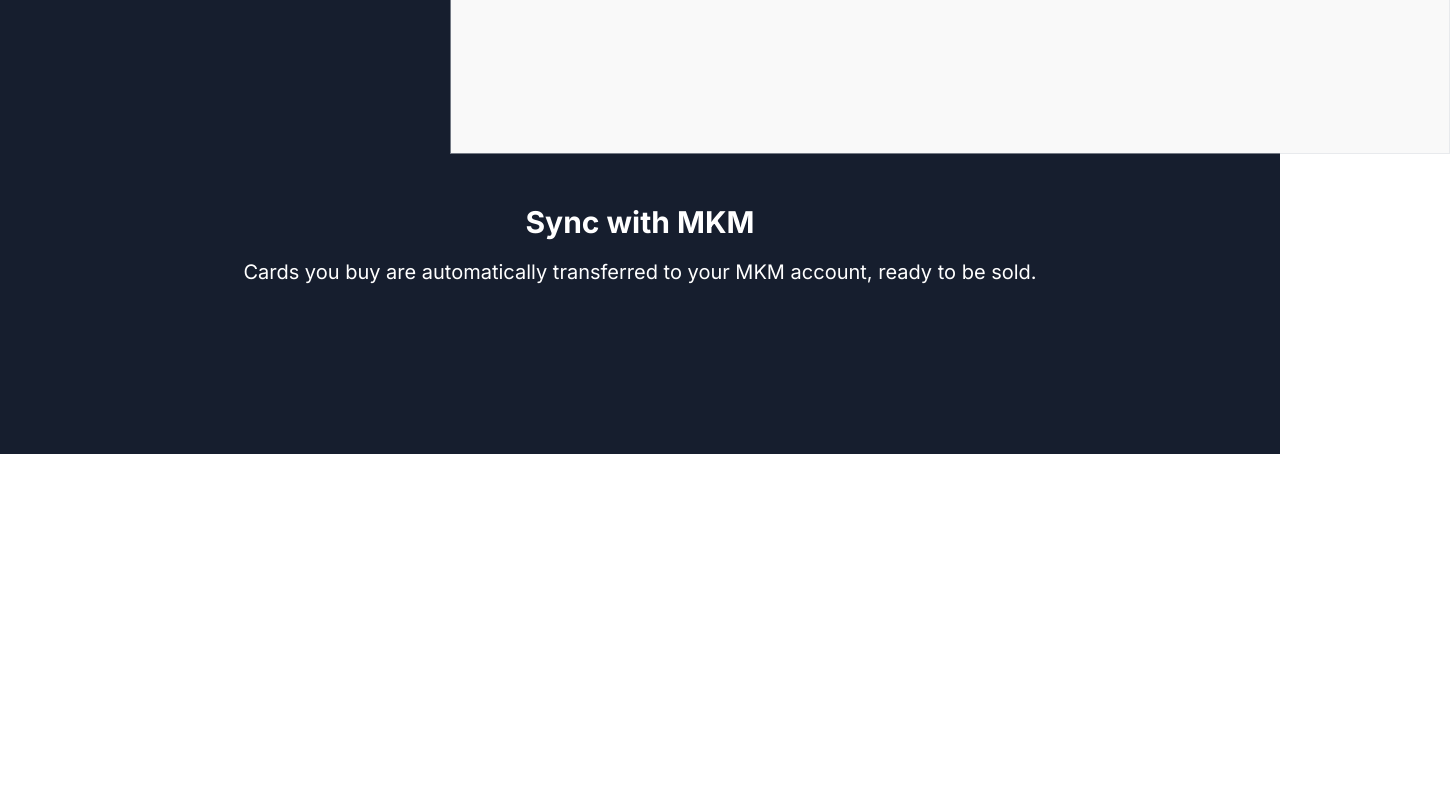
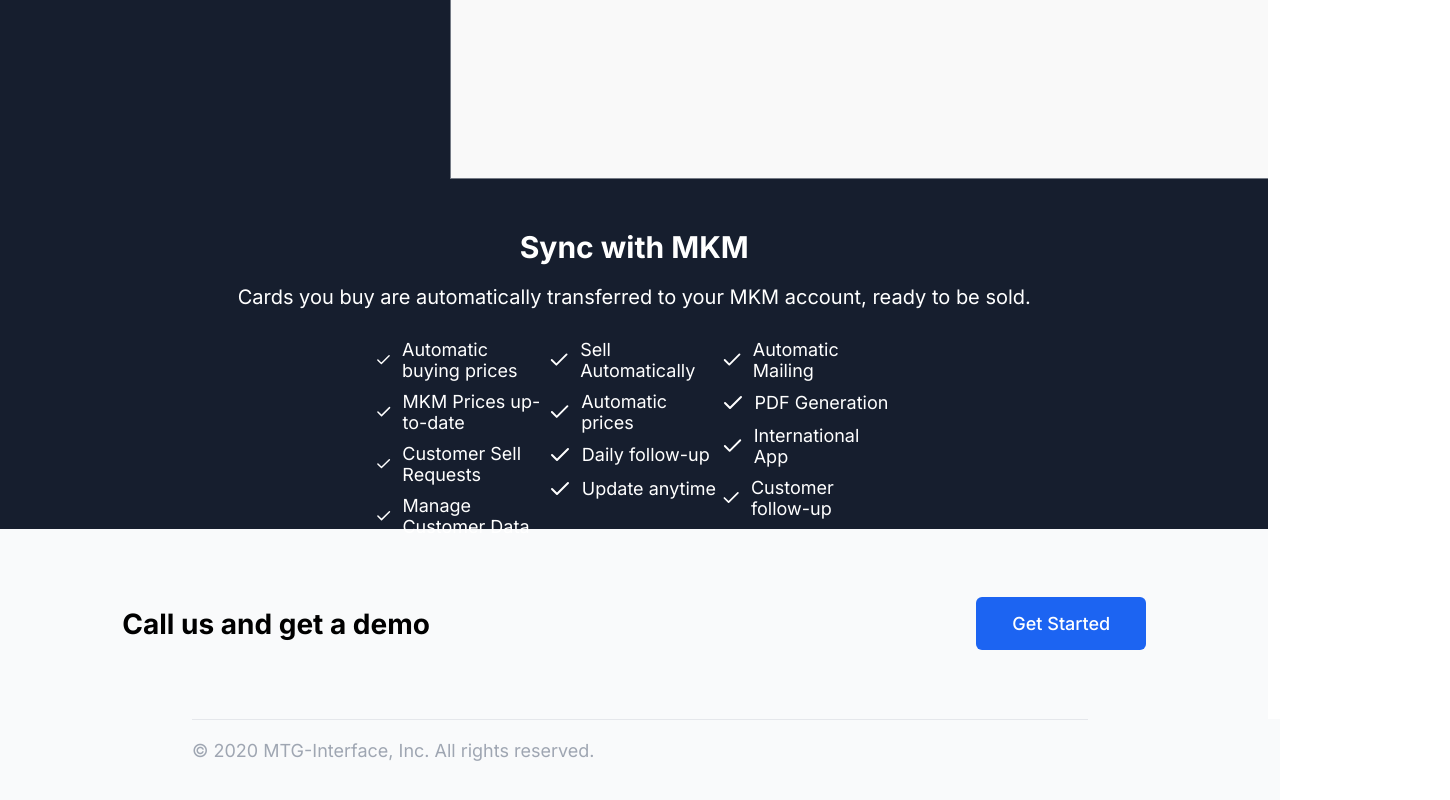
Before and after one commit to YoannBuzenet/mbi_web, a Next.js app: page / in a window 1280 px wide. Shown: the part 1460-2260 px from the top of the page, 1450 px wide, since content can reach past the window. Before the commit the page ends 1914 px from the top, so only its background shows below. Built offline with nearby package versions, Linux system fonts and the light colour scheme.

Commit message:
finished first page without responsive

```diff
--- a/package.json
+++ b/package.json
@@ -10,6 +10,7 @@
   "dependencies": {
     "next": "9.4.4",
     "react": "16.13.1",
-    "react-dom": "16.13.1"
+    "react-dom": "16.13.1",
+    "react-feather": "^2.0.8"
   }
 }
--- a/pages/index.js
+++ b/pages/index.js
@@ -1,5 +1,6 @@
 import Head from "next/head";
 import Navbar from "../components/Navbar";
+const Check = require("react-feather/dist/icons/check").default;
 
 export default function Home() {
   return (
@@ -87,11 +88,81 @@ export default function Home() {
               Cards you buy are automatically transferred to your MKM account,
               ready to be sold.
             </p>
+            <div className="tick-box">
+              <div>
+                <div>
+                  <Check />
+                  <span>Automatic buying prices</span>
+                </div>
+                <div>
+                  <Check />
+                  <span>MKM Prices up-to-date</span>
+                </div>
+                <div>
+                  <Check />
+                  <span>Customer Sell Requests</span>
+                </div>
+                <div>
+                  <Check />
+                  <span>Manage Customer Data</span>
+                </div>
+              </div>
+              <div>
+                <div>
+                  <Check />
+                  <span>Sell Automatically</span>
+                </div>
+                <div>
+                  <Check />
+                  <span>Automatic prices</span>
+                </div>
+                <div>
+                  <Check />
+                  <span>Daily follow-up</span>
+                </div>
+                <div>
+                  <Check />
+                  <span>Update anytime</span>
+                </div>
+              </div>
+              <div>
+                <div>
+                  <Check />
+                  <span>Automatic Mailing</span>
+                </div>
+                <div>
+                  <Check />
+                  <span>PDF Generation</span>
+                </div>
+                <div>
+                  <Check />
+                  <span>International App</span>
+                </div>
+                <div>
+                  <Check />
+                  <span>Customer follow-up</span>
+                </div>
+              </div>
+            </div>
+          </div>
+        </div>
+        <div className="fifth-liner">
+          <div>
+            <p>Call us and get a demo</p>
+            <button type="button" className="CTA-button">
+              Get Started
+            </button>
           </div>
         </div>
       </main>
 
-      <footer></footer>
+      <footer>
+        <div className="container">
+          <div className="footerContent">
+            <span>© 2020 MTG-Interface, Inc. All rights reserved.</span>
+          </div>
+        </div>
+      </footer>
     </>
   );
 }
--- a/style.css
+++ b/style.css
@@ -28,6 +28,11 @@ ul {
   padding: 0;
 }
 
+main {
+  width: 99.1vw;
+  overflow: hidden;
+}
+
 /**********************/
 /*******HOMEPAGE*******/
 /**********************/
@@ -46,7 +51,8 @@ ul {
   margin-top: 20px;
 }
 
-.left-content button {
+.left-content button,
+.CTA-button {
   margin-top: 32px;
   padding-left: 3.5rem;
   padding-right: 3.5rem;
@@ -62,7 +68,8 @@ ul {
   transition: background-color 0.5s;
 }
 
-.left-content button:hover {
+.left-content button:hover,
+.CTA-button:hover {
   background-color: rgba(63, 131, 248, 0.8);
   transition: background-color 0.5s;
 }
@@ -158,6 +165,7 @@ h2.punchline {
   color: white;
   height: 600px;
   padding-top: 35rem;
+  padding-bottom: 30rem;
 }
 
 .fourth-liner p {
@@ -165,10 +173,55 @@ h2.punchline {
   text-align: center;
 }
 
+.fourth-liner .tick-box {
+  margin-left: 156px;
+  margin-right: 156px;
+  display: flex;
+  justify-content: center;
+  font-size: 1.8rem;
+}
+
+.tick-box > div {
+  width: 30%;
+}
+
+.tick-box > div > div {
+  display: flex;
+  align-items: center;
+  justify-content: flex-start;
+  margin-top: 10px;
+}
+
+.tick-box > div > div svg {
+  margin-right: 10px;
+}
+
 h3.punchline {
   margin: 0;
   font-size: 3rem;
   text-align: center;
+}
+
+.fifth-liner {
+  padding: 5rem 0;
+  background-color: rgb(249, 250, 251);
+}
+
+.fifth-liner > div {
+  display: flex;
+  justify-content: space-between;
+  align-items: center;
+  max-width: 1024px;
+  margin: 0 auto;
+}
+
+.fifth-liner button.CTA-button {
+  margin-top: 0;
+}
+
+.fifth-liner p {
+  font-size: 2.8rem;
+  font-weight: 700;
 }
 
 @media only screen and (max-width: 1400px) {
@@ -209,6 +262,27 @@ h3.punchline {
 }
 
 /**********************/
+/********Footer*******/
+/**********************/
+
+footer {
+  background-color: rgb(249, 250, 251);
+  color: rgb(159, 166, 178);
+  padding-bottom: 6rem;
+}
+footer > div {
+  border-top: 1px solid rgba(210, 214, 220, 0.5);
+}
+
+footer span {
+  font-size: 1.8rem;
+}
+
+.footerContent {
+  padding-top: 2rem;
+}
+
+/**********************/
 /********NAVBAR*******/
 /**********************/
 
```
Also changed, not shown: 1 other file (tests, documents, lock files or other folders).
